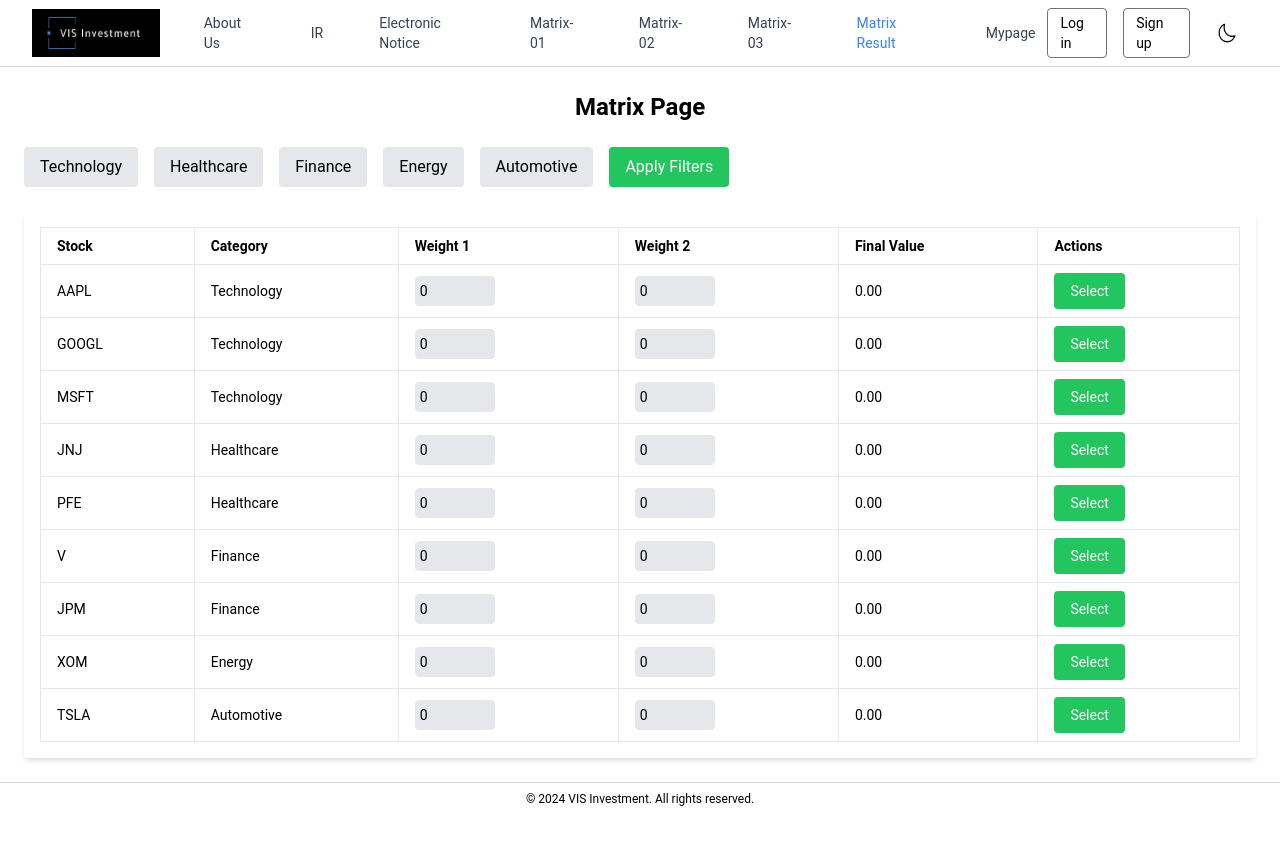
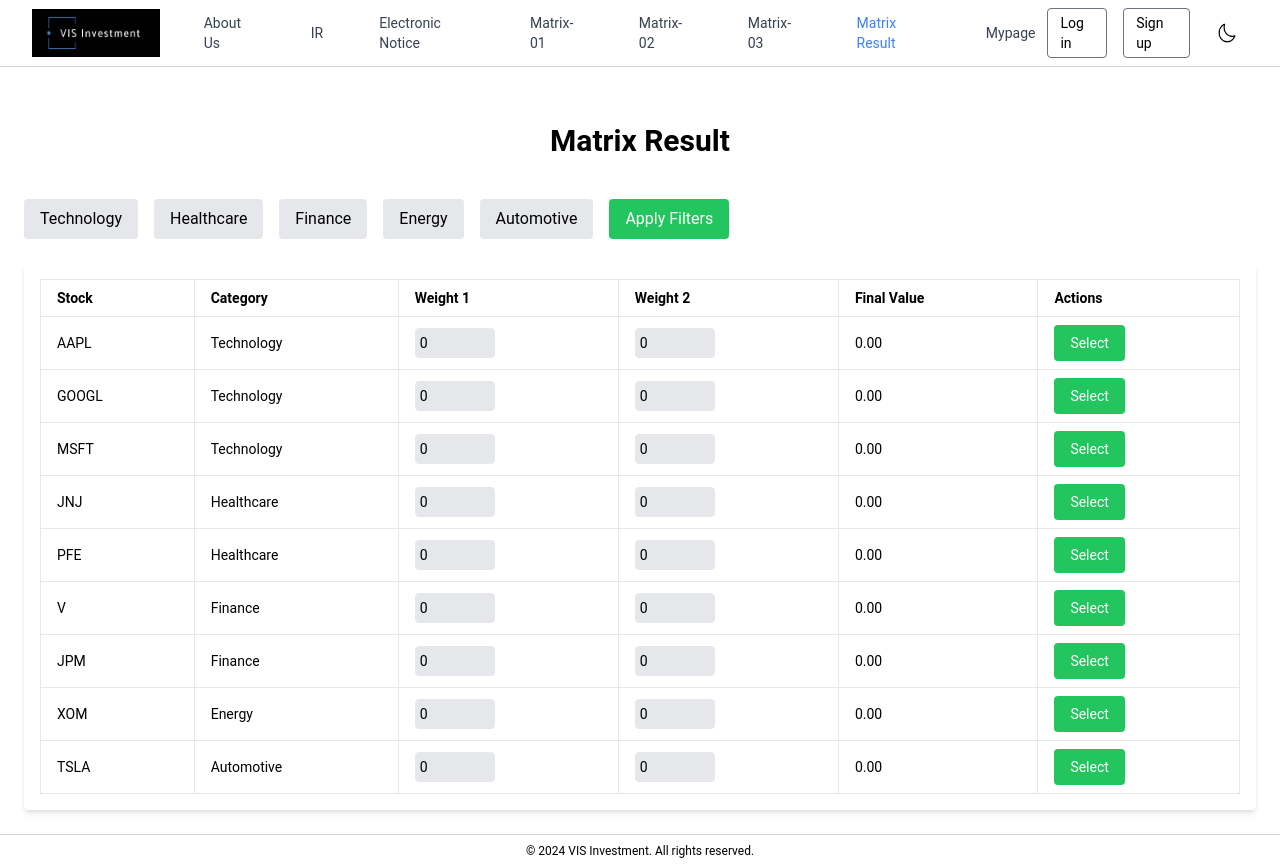
Before and after one commit to persi0815/vis-frontend, a React (Create React App) app: page /matrix-result in a window 1280 px wide. Before the commit the page ends 815 px from the top, so only its background shows below. Built offline with nearby package versions, Linux system fonts and the light colour scheme; no server answers; what chartjs-chart-financial would draw is missing.

Commit message:
chore: 제목 변경

```diff
--- a/src/components/matrix/result/MatrixResult.js
+++ b/src/components/matrix/result/MatrixResult.js
@@ -52,7 +52,7 @@
 
   return (
     <div className="p-6 space-y-6">
-      <h1 className="text-2xl font-bold text-center">Matrix Page</h1>
+      <h1 className="text-3xl font-bold text-center mt-8 mb-10">Matrix Result</h1>
 
       {/* 필터바 */}
       <FilterBar
```
